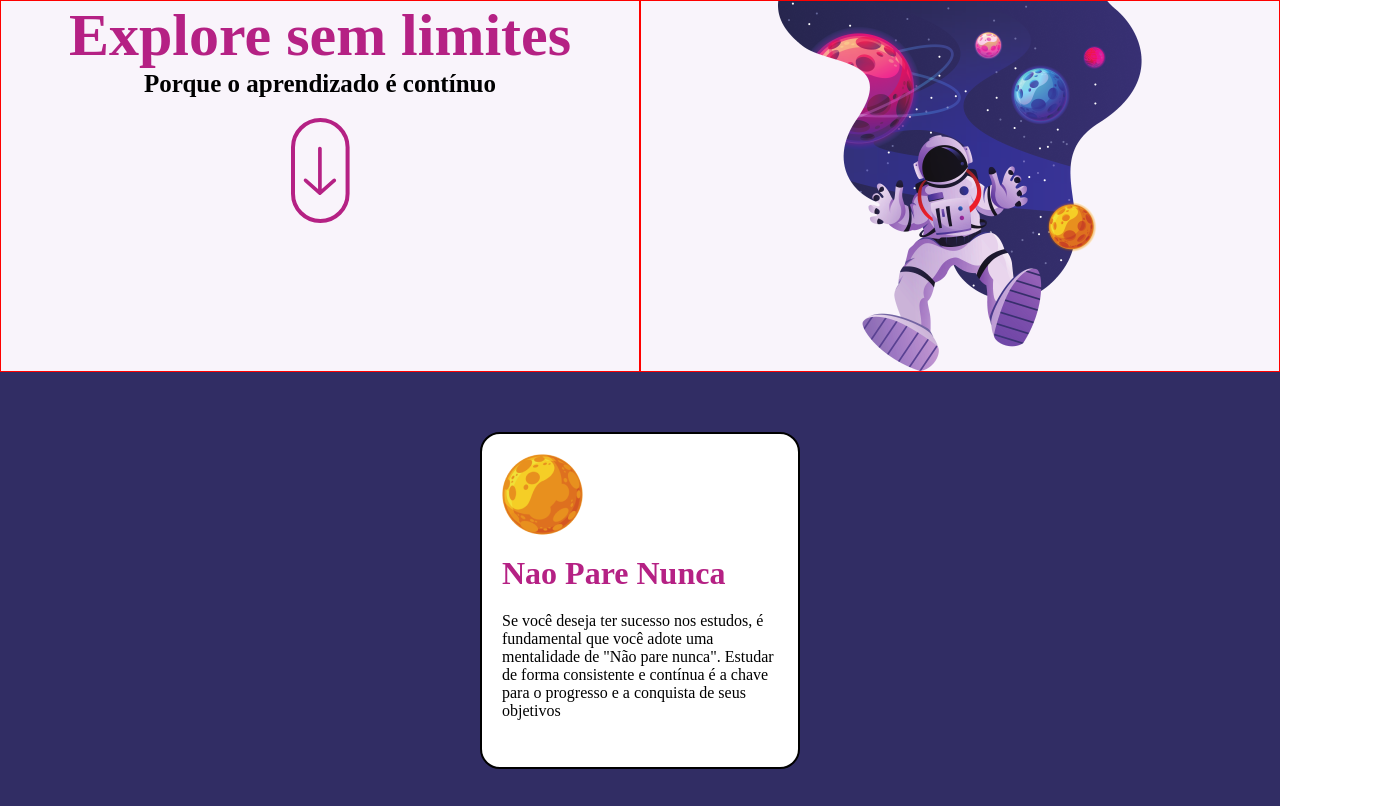
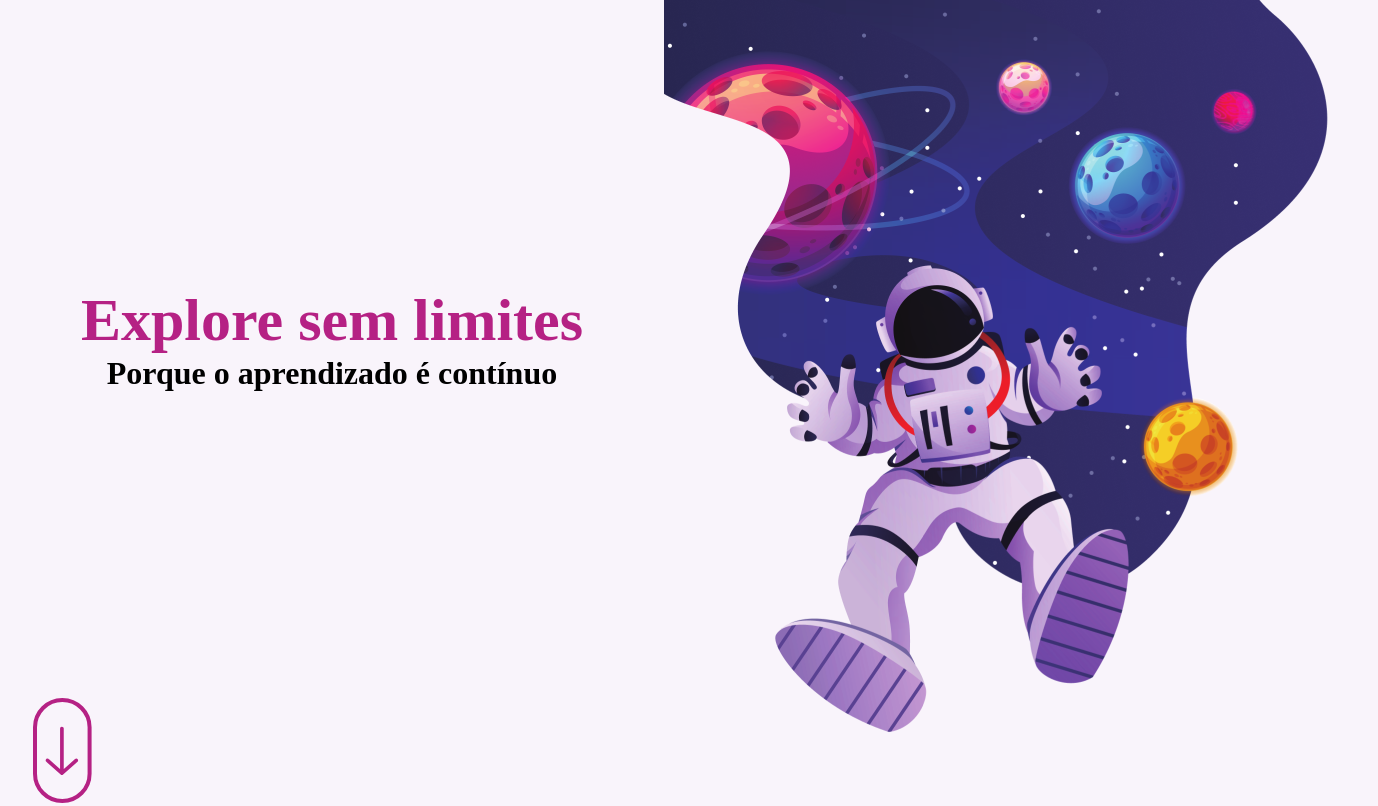
Before and after one commit to Andre-G-C-Araujo/rocket-test, a plain HTML site: page index.html in a window 1280 px wide. Shown: the top 806 px of the page, 1378 px wide, since content can reach past the window. Drawn offline with Linux system fonts and the light colour scheme; a script that the page names is missing.

Commit message:
desktop adjustment

```diff
--- a/index.html
+++ b/index.html
@@ -1,5 +1,5 @@
 <!DOCTYPE html>
-<html lang="pt-BR">
+<html lang="pt-BR" class="light">
   <head>
     <link rel="preconnect" href="https://fonts.googleapis.com" />
     <link rel="preconnect" href="https://fonts.gstatic.com" crossorigin />
@@ -15,15 +15,8 @@
     <title>Explore Sem Limites</title>
   </head>
   <body>
-    <div class="container" onclick="changeBackground()">
-      <div class="rightContentTop" id="rightContent">
-        <img
-          class="astronaut"
-          src="./assets/astronaut-mobile.png"
-          alt="Foto de um astronauta"
-          id="astronauta"
-        />
-      </div>
+    <div class="container" onclick="toggleMode()">
+      <div class="rightContentTop"></div>
       <div class="leftContentTop">
         <h1>Explore sem limites</h1>
         <h3>Porque o aprendizado é contínuo</h3>
@@ -66,8 +59,8 @@
     </div>
     <div class="contactUs">
       <h1>Entre em contato</h1>
-      <input type="text" placeholder="Digite seu nome" />
-      <input type="email" placeholder="Digite seu E-mail" />
+      <input type="text" placeholder="Digite seu nome" class="inputName" />
+      <input type="email" placeholder="Digite seu E-mail" class="inputEmail" />
       <textarea
         name="message"
         id="message"
@@ -76,7 +69,8 @@
         placeholder="Digite sua mensagem aqui..."
       ></textarea>
       <button>Enviar Mensagem</button>
-      <footer>@2023 Feito por Andre Caue</footer>
+
+      <footer>@2023 - Feito por Andre Caue</footer>
     </div>
 
     <script src="./index.js"></script>
--- a/index.js
+++ /dev/null
@@ -1,10 +0,0 @@
-const changeBackground = () => {
-  const divAstrounat = document.querySelector("#rightContent");
-
-  //   console.log(window.matchMedia(divAstrounat));
-  if (divAstrounat.offsetWidth >= 500) {
-    console.log("consegui caraio");
-  }
-
-  console.log(divAstrounat.offsetWidth);
-};
--- a/styles.css
+++ b/styles.css
@@ -17,7 +17,11 @@
   --hugeSize-: 70rem;
   --enorme-: 120rem;
 
-  --bg-mobile-: url(./assets/mobile img/image 11970.png);
+  --firstSizebg-: 83.6rem;
+  --bg-url-: url(./assets/astronaut-mobile.png);
+  --bg-contact-: url(./assets/bg-contact.jpg);
+  --bg-inputName-: url(./assets/person.svg);
+  --bg-inputEmail-: url(./assets/at.svg);
 }
 
 body {
@@ -29,13 +33,10 @@ body {
 .container {
   width: var(--bigSize-);
   height: var(--hugeSize);
-
-  background: #f9f4fb;
   .rightContentTop {
-    > .astronaut {
-      display: block;
-      margin: auto;
-    }
+    height: 38rem;
+    background: #f9f4fb var(--bg-url-) no-repeat right;
+    background-position: right;
   }
   .leftContentTop {
     > h1 {
@@ -110,6 +111,13 @@ body {
 
   background: #f9f4fb;
 
+  > .inputName {
+    background: #fff var(--bg-inputName-) no-repeat left;
+  }
+  > .inputEmail {
+    background: #fff var(--bg-inputEmail-) no-repeat left;
+  }
+
   > h1 {
     padding: var(--sizeSmallB-) var(--sizeSmallB-) var(--sizeSmallB-)
       var(--sizeMediumB-);
@@ -177,6 +185,10 @@ body {
 @media (min-width: 650px) {
   :root {
     --bigSize-: 100%;
+    --bg-url-: url(./assets/astronaut.desk.png);
+  }
+  .light {
+    --bg-url-: url(./assets/astronaut-desk.png);
   }
 
   body {
@@ -186,43 +198,95 @@ body {
   .container {
     display: flex;
     flex-direction: row-reverse;
+    height: var(--firstSizebg-);
+    background: #f9f4fb;
+    .rightContentTop {
+      height: 100%;
+      background: #f9f4fb var(--bg-url-) no-repeat top right;
+      margin-right: 5rem;
+    }
 
     .rightContentTop,
     .leftContentTop {
-      border: red solid 1px;
       width: 50%;
+    }
+    .leftContentTop {
+      display: flex;
+      flex-direction: column;
+
+      background: #f9f4fb;
+
+      height: 100%;
+
+      > h1 {
+        margin: auto auto 0 auto;
+        font-size: 6rem;
+      }
+      > h3 {
+        margin: 0 auto auto auto;
+        font-size: 3.2rem;
+      }
+
+      > img {
+        margin-left: 5%;
+        margin-bottom: 5%;
+      }
+    }
   }
 
   .middleContent {
     display: flex;
-
+    height: 100%;
     > .firstGrid,
     .secondGrid,
     .thirdGrid {
-        width: var(--hugeSize-);
+      width: 36.6rem;
+      height: 43.8rem;
+      padding: 3rem;
+      margin: 6rem;
       > h1 {
+        font-size: 4rem;
         text-align: center;
       }
+      > p {
+        font-size: 2rem;
+      }
       > img {
+        margin: auto;
         width: 8.1rem;
         height: 8.1rem;
       }
     }
+    .firstGrid {
+      margin-left: auto;
+    }
+    .thirdGrid {
+      margin-right: auto;
+    }
   }
 
   .contactUs {
+    background: #ffffff var(--bg-contact-) no-repeat right;
+
     > h1 {
-        text-align: center;
+      font-size: 4.2rem;
+      padding-left: 0;
     }
-      > input {
-        width: var(--hugeSize-);
+    > h1,
+    input,
+    textarea,
+    button {
+      margin-left: 11rem;
     }
-      > textarea {
-        width: var(--hugeSize-);
+    > input,
+    textarea {
+      width: 60rem;
     }
-      > button {
-        margin: auto;
+    > .inputName {
+      background: #fff var(--bg-inputName-) no-repeat left;
+    }
+    > .inputEmail {
+      background: #fff var(--bg-inputEmail-) no-repeat left;
     }
   }
 }
-}
```
Also changed, not shown: assets/at.svg (added), assets/bg-contact.jpg (added). Lines whose indentation alone changed are shown as unchanged.
